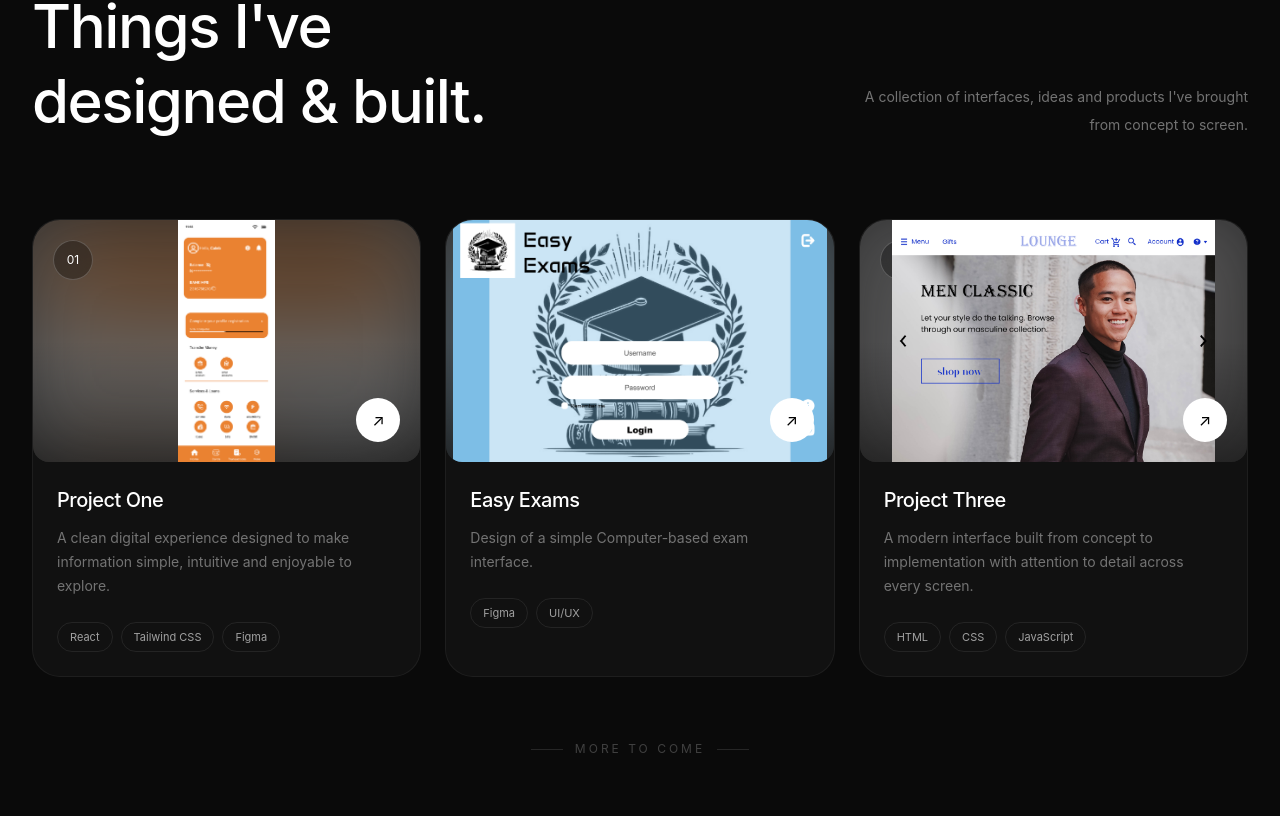
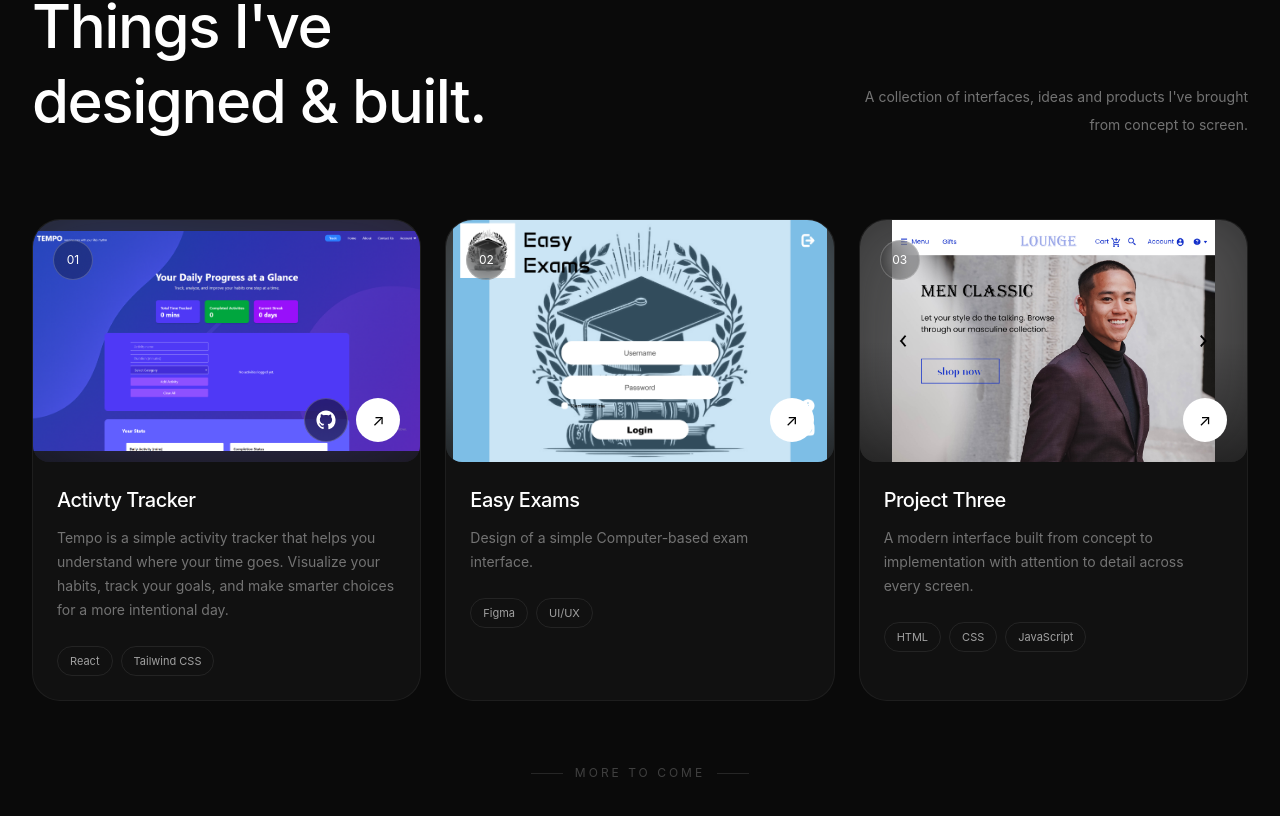
Before and after one commit to etinosa-uiux-dev/New-Portfolio, a React (Vite) app: page / in a window 1280 px wide. Shown: the part 2188-3004 px from the top of the page. Built offline with nearby package versions, Linux system fonts and the light colour scheme.

Commit message:
made activity tracker live

```diff
--- a/src/projects/Projects.jsx
+++ b/src/projects/Projects.jsx
@@ -1,11 +1,13 @@
 const projects = [
   {
     number: "01",
-    name: "Project One",
+    name: "Activty Tracker",
     description:
-      "A clean digital experience designed to make information simple, intuitive and enjoyable to explore.",
-    technologies: ["React", "Tailwind CSS", "Figma"],
-    image: "/images/project-1.jpg",
+      "Tempo is a simple activity tracker that helps you understand where your time goes. Visualize your habits, track your goals, and make smarter choices for a more intentional day.",
+    technologies: ["React", "Tailwind CSS"],
+    image: "/images/tempo.jpg",
+    link: "https://activity-tracker-xi-topaz.vercel.app/",
+    githubLink: "https://github.com/etinosa-uiux-dev/Activity-Tracker.git",
   },
   {
     number: "02",
@@ -13,7 +15,7 @@ const projects = [
     description:
       "Design of a simple Computer-based exam interface.",
     technologies: ["Figma", "UI/UX"],
-    image: "/images/project-2.jpg",
+    image: "/images/easy-exams.jpg",
     type: "figma",
     link: "https://www.figma.com/proto/UKxa4TJk5160BK6ppsn5l0/Easy-Exams?node-id=0-1&t=jtWrsuxyvFanveaL-1",
     githubLink: null,
@@ -84,7 +86,7 @@ function Projects() {
                 <div className="absolute inset-0 bg-linear-to-t from-black/50 via-transparent to-transparent opacity-70" />
 
                 {/* Project number */}
-                <span className="absolute left-5 top-5 flex h-10 w-10 items-center justify-center rounded-full border border-white/20 bg-black/30 text-xs backdrop-blur-md">
+                <span className="absolute z-20 left-5 top-5 flex h-10 w-10 items-center justify-center rounded-full border border-white/20 bg-black/30 text-xs backdrop-blur-md">
                   {project.number}
                 </span>
 
```
Also changed, not shown: public/images/easy-exams.jpg (renamed from public/images/project-2.jpg), public/images/tempo.jpg (added).
